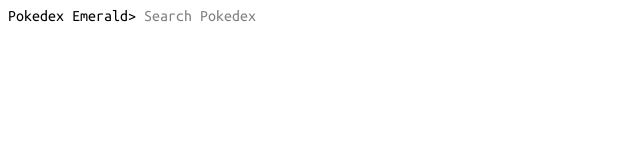
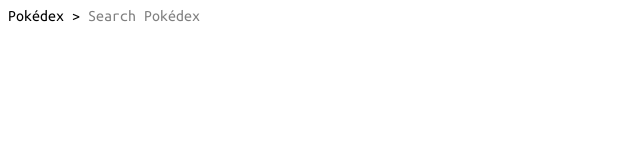
Before and after one commit to dev-chenxing/pkmn, a Vue app: page / in a window 1280 px wide. Shown: the top 160 px of the page, without its empty margins (0-640 px from the left). Built offline with nearby package versions, Linux system fonts and the light colour scheme.

Commit message:
fix: correct spelling

```diff
--- a/index.html
+++ b/index.html
@@ -1,10 +1,10 @@
 <!doctype html>
-<html lang>
+<html lang="en">
   <head>
     <meta charset="UTF-8" />
     <link rel="icon" href="#" />
     <meta name="viewport" content="width=device-width, initial-scale=1.0" />
-    <title>Pokemon</title>
+    <title>Pokémon Type Effectiveness Calculator</title>
   </head>
   <body>
     <div id="app"></div>
--- a/src/App.vue
+++ b/src/App.vue
@@ -100,12 +100,12 @@
 <template>
   <header class="flex">
     <form class="w-full" @submit.prevent="onsubmit">
-      <span>Pokedex Emerald> </span>
+      <span>Pokédex > </span>
       <input
         type="search"
         class="bg-white caret-black"
         autocomplete="off"
-        placeholder="Search Pokedex"
+        placeholder="Search Pokédex"
         v-model="inputValue"
       />
     </form>
```
